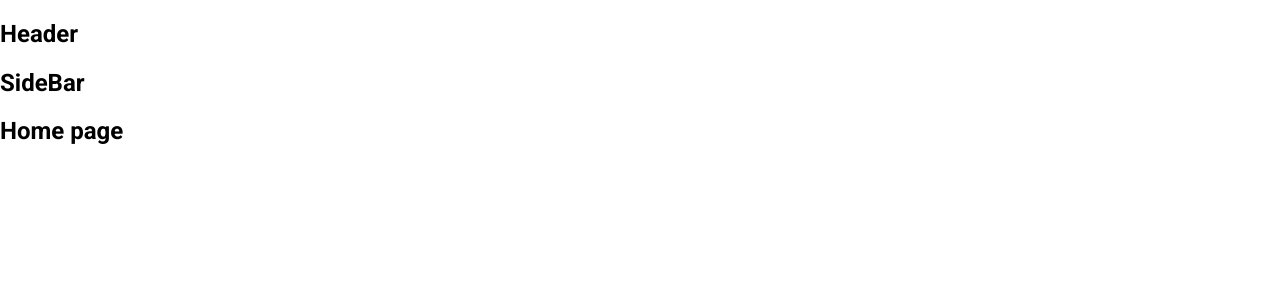
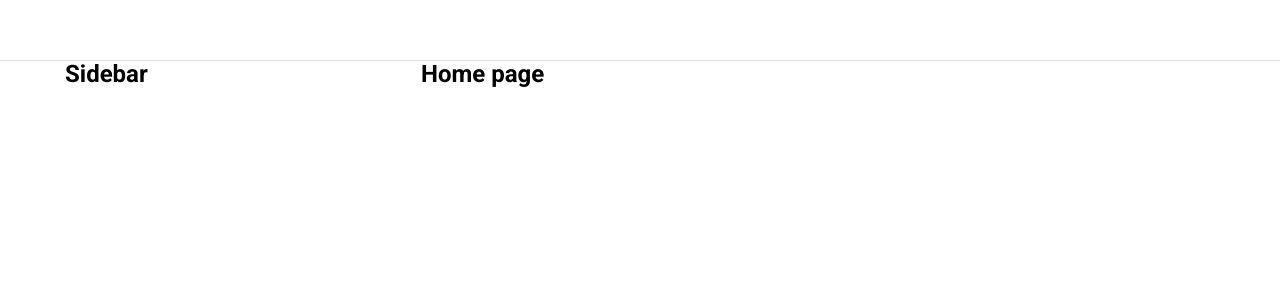
Before and after one commit to triduc98/tiktok-ui2, a React (Create React App) app: page / in a window 1280 px wide. Shown: the top 300 px of the page. Built offline with nearby package versions, Linux system fonts and the light colour scheme.

Commit message:
95.1 Dựng khung layout mđịnh(library classNames….)

```diff
--- a/package.json
+++ b/package.json
@@ -6,6 +6,7 @@
     "@testing-library/jest-dom": "^5.17.0",
     "@testing-library/react": "^13.4.0",
     "@testing-library/user-event": "^13.5.0",
+    "classnames": "^2.3.2",
     "normalize.css": "^8.0.1",
     "react": "^18.2.0",
     "react-dom": "^18.2.0",
--- a/src/App.js
+++ b/src/App.js
@@ -18,7 +18,6 @@ function App() {
             } else if (route.layout === null) {
               Layout = Fragment;
             }
-            console.log(Layout);
 
             return (
               <Route
--- a/src/components/GlobalStyles/GlobalStyles.scss
+++ b/src/components/GlobalStyles/GlobalStyles.scss
@@ -5,6 +5,8 @@
 }
 
 * {
+  margin: 0;
+  padding: 0;
   box-sizing: border-box;
 }
 
--- /dev/null
+++ b/src/components/Layout/DefaultLayout/DefaultLayout.module.scss
@@ -0,0 +1,14 @@
+.wrapper {
+  display: flex;
+  flex-direction: column;
+  align-items: center;
+}
+
+.container {
+  width: 1150px;
+  display: flex;
+}
+
+.content {
+  flex: 1;
+}
--- /dev/null
+++ b/src/components/Layout/DefaultLayout/Sidebar/Sidebar.module.scss
@@ -0,0 +1,3 @@
+.wrapper {
+  width: 356px;
+}
--- a/src/components/Layout/DefaultLayout/Sidebar/index.js
+++ b/src/components/Layout/DefaultLayout/Sidebar/index.js
@@ -1,5 +1,14 @@
-function SideBar() {
-  return <h2>SideBar</h2>;
+import classNames from 'classnames/bind';
+import styles from './Sidebar.module.scss';
+
+const cx = classNames.bind(styles);
+
+function Sidebar() {
+  return (
+    <aside className={cx('wrapper')}>
+      <h2>Sidebar</h2>
+    </aside>
+  );
 }
 
-export default SideBar;
+export default Sidebar;
--- a/src/components/Layout/DefaultLayout/index.js
+++ b/src/components/Layout/DefaultLayout/index.js
@@ -1,16 +1,19 @@
+import classNames from 'classnames/bind';
 import Header from '~/components/Layout/components/Header';
+import styles from './DefaultLayout.module.scss';
 import Sidebar from './Sidebar';
+
+const cx = classNames.bind(styles);
 
 function DefaultLayout({ children }) {
   return (
-    <div>
+    <div className={cx('wrapper')}>
       <Header />
-      <div className="container">
+      <div className={cx('container')}>
         <Sidebar />
-        <div className="content">{children}</div>
+        <div className={cx('content')}>{children}</div>
       </div>
     </div>
   );
 }
-
 export default DefaultLayout;
--- a/src/components/Layout/HeaderOnly/index.js
+++ b/src/components/Layout/HeaderOnly/index.js
@@ -1,6 +1,6 @@
 import Header from '~/components/Layout/components/Header';
 
-function DefaultLayout({ children }) {
+function HeaderOnly({ children }) {
   return (
     <div>
       <Header />
@@ -11,4 +11,4 @@ function DefaultLayout({ children }) {
   );
 }
 
-export default DefaultLayout;
+export default HeaderOnly;
--- /dev/null
+++ b/src/components/Layout/components/Header/Header.module.scss
@@ -0,0 +1,12 @@
+.wrapper {
+  width: 100%;
+  height: 60px;
+  box-shadow: 0px 1px 1px rgb(0 0 0 / 12%);
+  display: flex;
+  justify-content: center;
+}
+
+.inner {
+  height: 100%;
+  width: 1150px;
+}
--- a/src/components/Layout/components/Header/index.js
+++ b/src/components/Layout/components/Header/index.js
@@ -1,5 +1,14 @@
+import classNames from 'classnames/bind';
+import styles from './Header.module.scss';
+
+const cx = classNames.bind(styles);
+
 function Header() {
-  return <h2>Header</h2>;
+  return (
+    <header className={cx('wrapper')}>
+      <div className={cx('inner')}></div>
+    </header>
+  );
 }
 
 export default Header;
```
Also changed, not shown: 1 other file (tests, documents, lock files or other folders).
